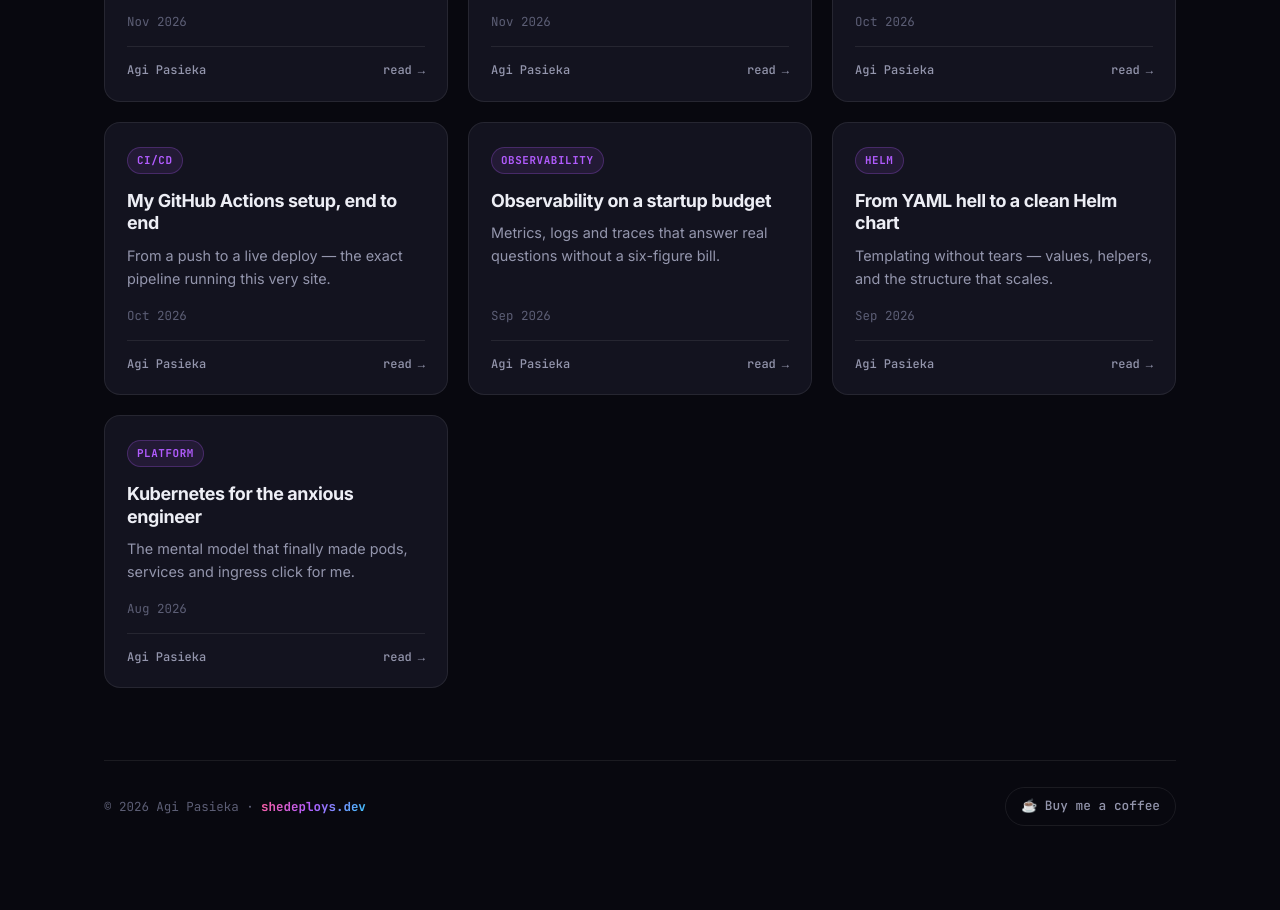
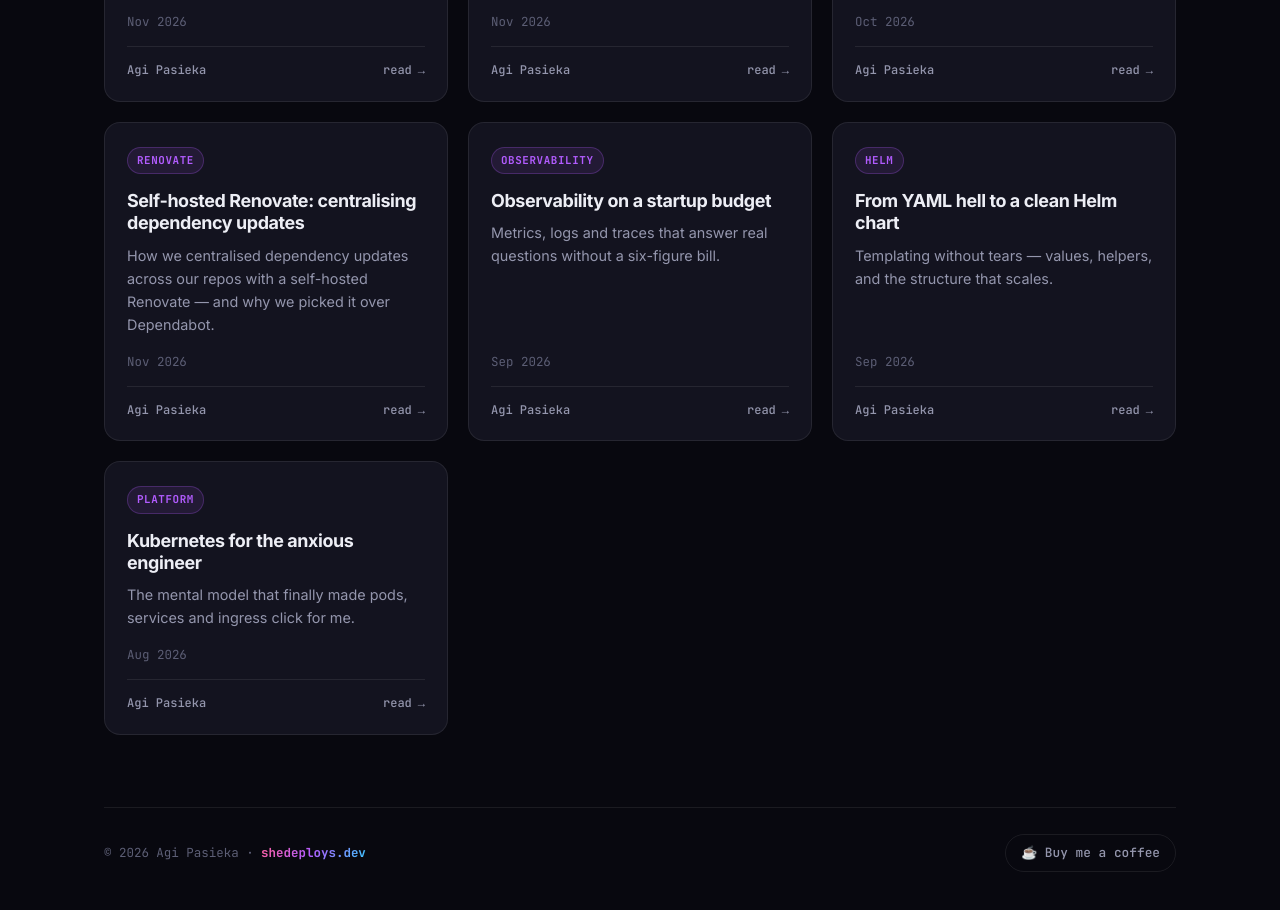
Before and after one commit to agapasieka/shedeploys.dev, a plain HTML site: page public/index.html in a window 1280 px wide. Shown: the part 800-1710 px from the top of the page. Before the commit the page ends 1674 px from the top, so only its background shows below. Drawn offline with Linux system fonts and the light colour scheme.

Commit message:
content: add first real post (self-hosted Renovate)
Replaces the 'GitHub Actions setup' placeholder card with Agi's
published Medium article on self-hosted Renovate.

Co-Authored-By: Claude Opus 4.8 <noreply@anthropic.com>
Claude-Session: https://claude.ai/code/session_01Cj7WKanxw7UoYCTcVBk7km

```diff
--- a/public/index.html
+++ b/public/index.html
@@ -208,11 +208,11 @@
         <div class="byline"><span class="date">Oct 2026</span></div>
         <div class="meta"><span class="nm">Agi Pasieka</span><span class="read">read <span class="arrow">→</span></span></div>
       </a>
-      <a class="card" href="#">
-        <span class="chip">CI/CD</span>
-        <h3>My GitHub Actions setup, end to end</h3>
-        <p>From a push to a live deploy — the exact pipeline running this very site.</p>
-        <div class="byline"><span class="date">Oct 2026</span></div>
+      <a class="card" href="https://medium.com/@agnieszkapasieka/self-hosted-renovate-how-we-centralised-dependency-updates-and-why-not-dependabot-1fdd6688c33a" target="_blank" rel="noopener">
+        <span class="chip">Renovate</span>
+        <h3>Self-hosted Renovate: centralising dependency updates</h3>
+        <p>How we centralised dependency updates across our repos with a self-hosted Renovate — and why we picked it over Dependabot.</p>
+        <div class="byline"><span class="date">Nov 2026</span></div>
         <div class="meta"><span class="nm">Agi Pasieka</span><span class="read">read <span class="arrow">→</span></span></div>
       </a>
       <a class="card" href="#">
```
